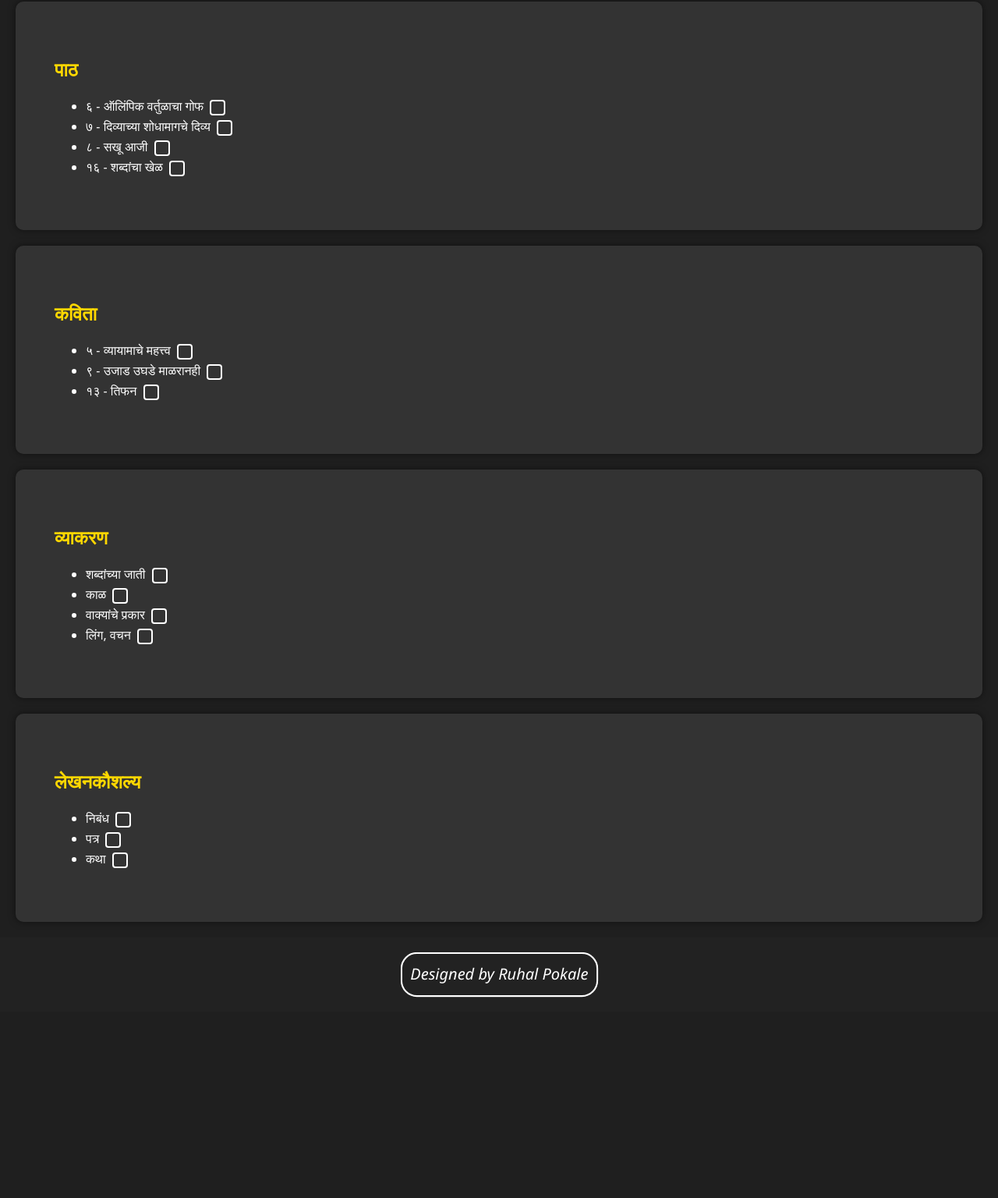
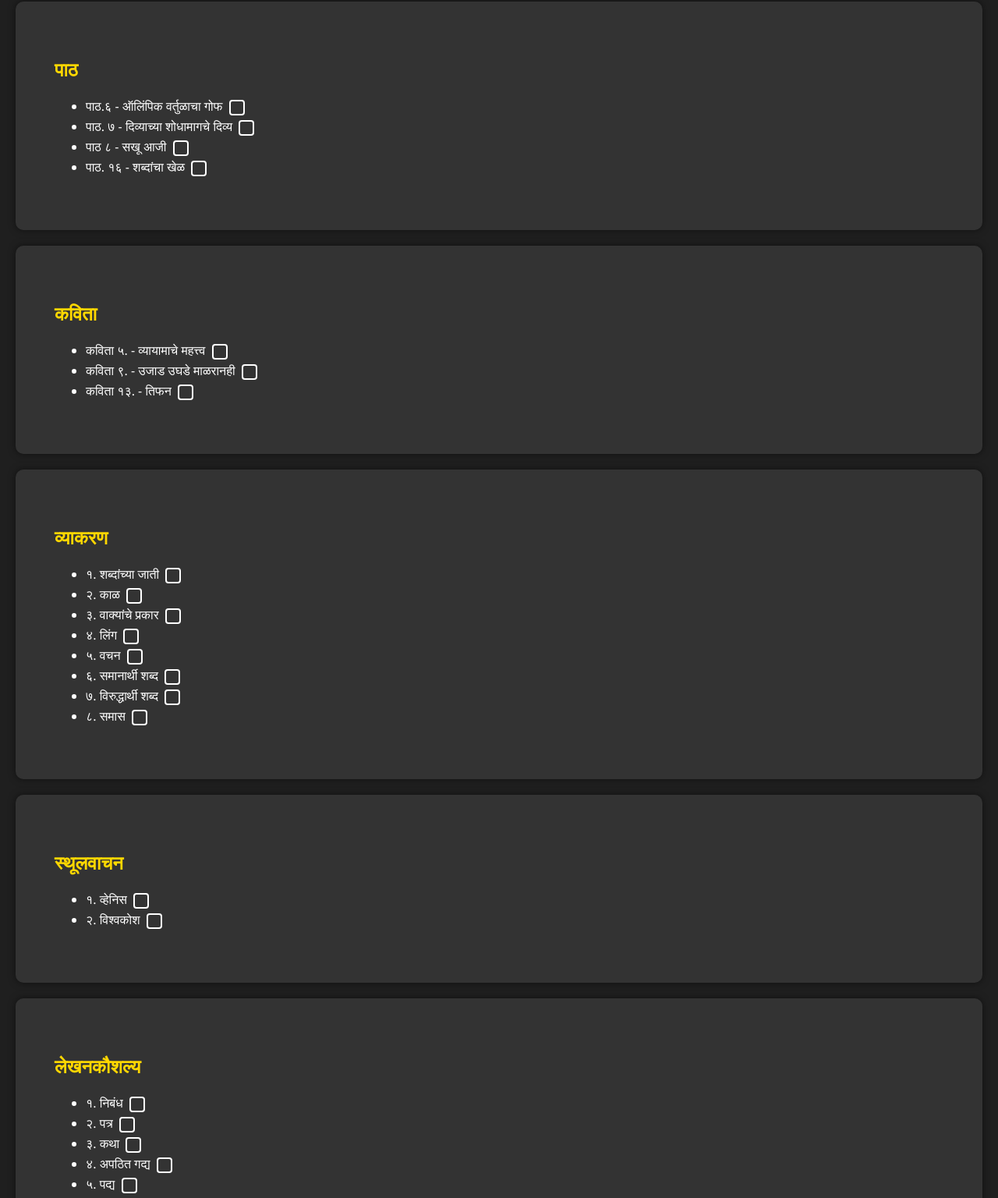
Before and after one commit to Ruhal69/marathi-syllabus, a plain HTML site: page index.html in a window 1280 px wide. Shown: the part 240-1776 px from the top of the page at 78% size. Before the commit the page ends 1537 px from the top, so only its background shows below. Drawn offline with Linux system fonts and the light colour scheme.

Commit message:
Update index.html with all chapters

```diff
--- a/index.html
+++ b/index.html
@@ -14,38 +14,52 @@
         <section class="syllabus">
             <h2>पाठ</h2>
             <ul>
-                <li>६ - ऑलिंपिक वर्तुळाचा गोफ <input type="checkbox" id="paath-1"></li>
-                <li>७ - दिव्याच्या शोधामागचे दिव्य <input type="checkbox" id="paath-2"></li>
-                <li>८ - सखू आजी <input type="checkbox" id="paath-3"></li>
-                <li>१६ - शब्दांचा खेळ <input type="checkbox" id="paath-4"></li>
+                <li>पाठ.६ - ऑलिंपिक वर्तुळाचा गोफ <input type="checkbox" id="paath-1"></li>
+                <li>पाठ. ७ - दिव्याच्या शोधामागचे दिव्य <input type="checkbox" id="paath-2"></li>
+                <li>पाठ ८ - सखू आजी <input type="checkbox" id="paath-3"></li>
+                <li>पाठ. १६ - शब्दांचा खेळ <input type="checkbox" id="paath-4"></li>
             </ul>
         </section>
 
         <section class="poems">
             <h2>कविता</h2>
             <ul>
-                <li>५ - व्यायामाचे महत्त्व <input type="checkbox" id="kavita-1"></li>
-                <li>९ - उजाड उघडे माळरानही <input type="checkbox" id="kavita-2"></li>
-                <li>१३ - तिफन <input type="checkbox" id="kavita-3"></li>
+                <li>कविता ५. - व्यायामाचे महत्त्व <input type="checkbox" id="kavita-1"></li>
+                <li>कविता ९. - उजाड उघडे माळरानही <input type="checkbox" id="kavita-2"></li>
+                <li>कविता १३. - तिफन <input type="checkbox" id="kavita-3"></li>
             </ul>
         </section>
 
         <section class="grammar">
             <h2>व्याकरण</h2>
             <ul>
-                <li>शब्दांच्या जाती <input type="checkbox" id="vyakaran-1"></li>
-                <li>काळ <input type="checkbox" id="vyakaran-2"></li>
-                <li>वाक्यांचे प्रकार <input type="checkbox" id="vyakaran-3"></li>
-                <li>लिंग, वचन <input type="checkbox" id="vyakaran-4"></li>
+                <li>१. शब्दांच्या जाती <input type="checkbox" id="vyakaran-1"></li>
+                <li>२. काळ <input type="checkbox" id="vyakaran-2"></li>
+                <li>३. वाक्यांचे प्रकार <input type="checkbox" id="vyakaran-3"></li>
+                <li>४. लिंग <input type="checkbox" id="vyakaran-4"></li>
+                <li>५. वचन <input type="checkbox" id="vyakaran-5"></li>
+                <li>६. समानार्थी शब्द <input type="checkbox" id="vyakaran-6"></li>
+                <li>७. विरुद्धार्थी शब्द <input type="checkbox" id="vyakaran-7"></li>
+                <li>८. समास <input type="checkbox" id="vyakaran-8"></li>
+            </ul>
+        </section>
+
+        <section class="sthulvachan">
+            <h2>स्थूलवाचन</h2>
+            <ul>
+                <li>१. व्हेनिस <input type="checkbox" id="sthulvachan-1"></li>
+                <li>२. विश्वकोश <input type="checkbox" id="sthulvachan-2"></li>
             </ul>
         </section>
 
         <section class="writing">
             <h2>लेखनकौशल्य</h2>
             <ul>
-                <li>निबंध <input type="checkbox" id="lekhankoushalya-1"></li>
-                <li>पत्र <input type="checkbox" id="lekhankoushalya-2"></li>
-                <li>कथा <input type="checkbox" id="lekhankoushalya-3"></li>
+                <li>१. निबंध <input type="checkbox" id="lekhankoushalya-1"></li>
+                <li>२. पत्र <input type="checkbox" id="lekhankoushalya-2"></li>
+                <li>३. कथा <input type="checkbox" id="lekhankoushalya-3"></li>
+                <li>४. अपठित गद्य <input type="checkbox" id="lekhankoushalya-4"></li>
+                <li>५. पद्य <input type="checkbox" id="lekhankoushalya-5"></li>
             </ul>
         </section>
 
```
